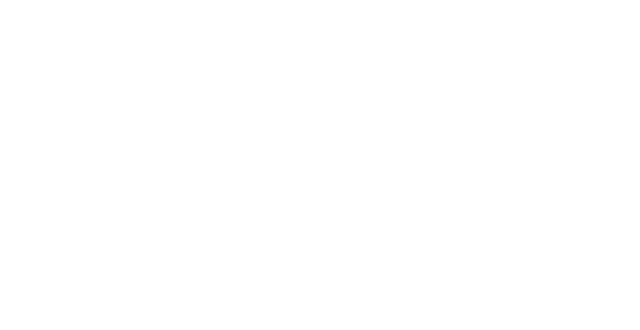
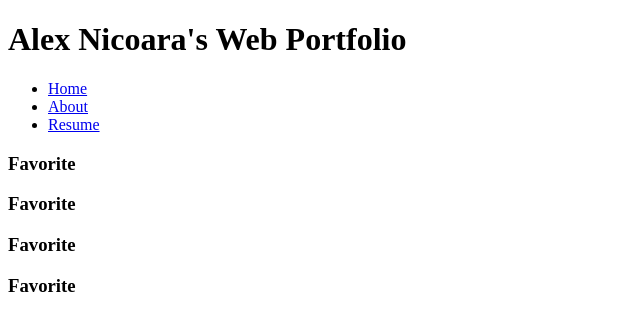
Before and after one commit to alex-nicoara/ITMD361-Project1-Nicoara, a plain HTML site: page about.html in a window 1280 px wide. Shown: the whole page, without its empty margins (0-640 px from the left). Drawn offline with Linux system fonts and the light colour scheme.

Commit message:
Fixed my header and nav, forgot nav tag :(

```diff
--- a/about.html
+++ b/about.html
@@ -5,5 +5,34 @@
   <meta charset="UTF-8" />
 </head>
 <body>
+  <header>
+    <h1>Alex Nicoara's Web Portfolio</h1>
+    <nav>
+      <ul id="nav">
+        <li><a href="index.html">Home</a></li>
+        <li class="active"><a href="about.html">About</a></li>
+        <li><a href="resume.html">Resume</a></li>
+      </ul>
+    </nav>
+  </header>
+
+  <article id="main">
+    <section>
+      <h1>Favorite</h1>
+      <p></p>
+    </section>
+    <section>
+      <h1>Favorite</h1>
+      <p></p>
+    </section>
+    <section>
+      <h1>Favorite</h1>
+      <p></p>
+    </section>
+    <section>
+      <h1>Favorite</h1>
+      <p></p>
+    </section>
+  </article>
 </body>
 </html>
```
Also changed, not shown: index.html (+17 -0 lines), resume.html (+9 -5 lines).
